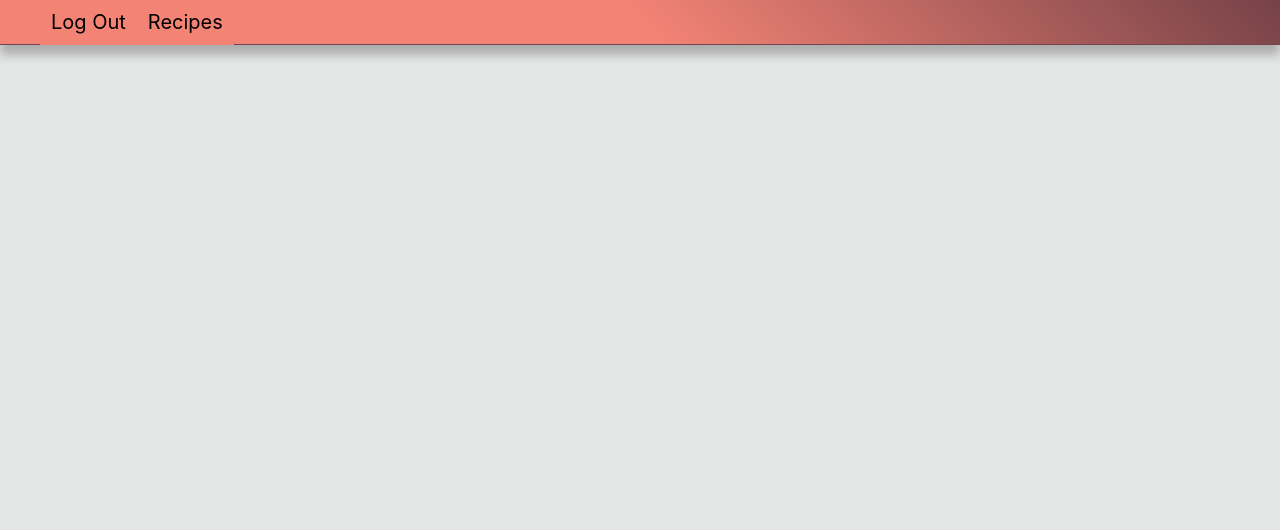
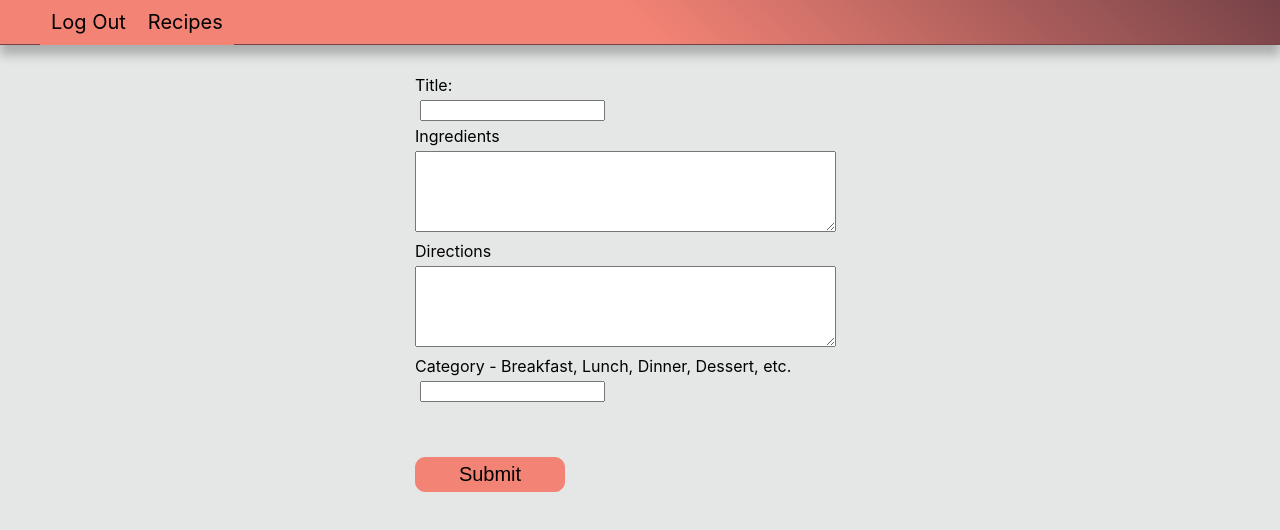
Before and after one commit to bwpt-secret-family-recipes-4/front-end, a React (Create React App) app: page /edit in a window 1280 px wide. Shown: the top 530 px of the page. Built offline with nearby package versions, Linux system fonts and the light colour scheme; sample sign-in values are in the browser's storage.

Commit message:
CRUD complete, may need minor changes

```diff
--- a/public/index.html
+++ b/public/index.html
@@ -16,7 +16,7 @@
       work correctly both with client-side routing and a non-root public URL.
       Learn how to configure a non-root public URL by running `npm run build`.
     -->
-    <title>React App</title>
+    <title>Secret Family Recipes BuildWeek</title>
   </head>
   <body>
     <noscript>You need to enable JavaScript to run this app.</noscript>
--- a/src/App.js
+++ b/src/App.js
@@ -5,7 +5,6 @@ import SignIn from "./components/SignIn";
 import SignUp from "./components/SignUp";
 import Navigation from "./components/Navigation";
 
-import axiosWithAuth from "./utils/axiosWithAuth";
 import RecipeContext from "./contexts/RecipeContext";
 
 import PrivateRoute from "./components/PrivateRoute";
@@ -14,6 +13,7 @@ import RecipeForm from "./components/RecipeForm";
 
 function App() {
   const [isLoggedIn, setIsLoggedIn] = useState(localStorage.getItem("RecipeToken") ? true : false);
+  const [isEditing, setIsEditing] = useState(false);
   const [user, setUser] = useState("");
   const [allRecipes, setAllRecipes] = useState([
     {
@@ -27,28 +27,6 @@ function App() {
     },
   ]);
 
-  // const handleEditRecipeSubmit = (e, data) => {
-  //   e.preventDefault();
-  //   axiosWithAuth()
-  //     .put("/api/recipes/:id", data)
-  //     .then((res) => {
-  //       console.log(res.data);
-  //       setAllRecipes([...allRecipes, res.data]); //! what shape is the data returned
-  //       history.push("/");
-  //     })
-  //     .catch((err) => console.log(err));
-  // };
-  const deleteRecipe = (id) => {
-    axiosWithAuth()
-      .delete(`/api/recipes/${id}`)
-      .then((res) => {
-        console.log("delete response", res.data);
-        const afterDelete = allRecipes.filter((item) => item.id !== id);
-        setAllRecipes([...afterDelete]);
-      })
-      .catch((err) => console.log("delete error", err));
-  };
-
   return (
     <RecipeContext.Provider
       value={{
@@ -56,7 +34,8 @@ function App() {
         setUser,
         allRecipes,
         setAllRecipes,
-        deleteRecipe,
+        isEditing,
+        setIsEditing,
         isLoggedIn,
         setIsLoggedIn,
       }}>
@@ -67,7 +46,8 @@ function App() {
           <PrivateRoute exact path="/" component={RecipesList} />
           <Route path="/login" component={SignIn} />
           <Route path="/signup" component={SignUp} />
-          <Route path="/add" component={RecipeForm} />
+          <PrivateRoute path="/add" component={RecipeForm} />
+          <PrivateRoute path="/edit" component={RecipeForm} />
         </Switch>
       </div>
     </RecipeContext.Provider>
--- a/src/components/Card.js
+++ b/src/components/Card.js
@@ -1,8 +1,24 @@
 import React, { useContext } from "react";
+import { useHistory } from "react-router-dom";
+
+import axiosWithAuth from "../utils/axiosWithAuth";
 import RecipeContext from "../contexts/RecipeContext";
 
 const Card = (props) => {
-  const { deleteRecipe } = useContext(RecipeContext);
+  const history = useHistory();
+  const { allRecipes, setAllRecipes, setIsEditing } = useContext(RecipeContext);
+
+  const deleteRecipe = (id) => {
+    axiosWithAuth()
+      .delete(`/api/recipes/${id}`)
+      .then((res) => {
+        // console.log("delete response", res.data);
+        const afterDelete = allRecipes.filter((item) => item.id !== id);
+        setAllRecipes([...afterDelete]);
+      })
+      .catch((err) => console.log("delete error", err));
+  };
+
   return (
     <div className="card">
       <h3 className="title">{props.title}</h3>
@@ -10,7 +26,15 @@ const Card = (props) => {
       <p className="directions">{props.ingredients}</p>
       <p className="directions">{props.directions}</p>
       <p className="category">Category: {props.category}</p>
-      <button className="edit">edit</button>{" "}
+      <button
+        className="edit"
+        onClick={() => {
+          setIsEditing(true);
+          console.log("Now Editing!!");
+          history.push("/edit", { ...props });
+        }}>
+        edit
+      </button>{" "}
       <button className="delete" onClick={() => deleteRecipe(props.id)}>
         delete
       </button>
--- a/src/components/Navigation.js
+++ b/src/components/Navigation.js
@@ -7,6 +7,7 @@ const Navigation = () => {
 
   const logOut = () => {
     localStorage.removeItem("RecipeToken");
+    localStorage.removeItem("RecipeUser");
     setIsLoggedIn(false);
   };
   return (
--- a/src/components/RecipeForm.js
+++ b/src/components/RecipeForm.js
@@ -4,11 +4,19 @@ import { useHistory } from "react-router-dom";
 import axiosWithAuth from "../utils/axiosWithAuth";
 import RecipeContext from "../contexts/RecipeContext";
 
-function RecipeForm() {
+function RecipeForm(props) {
+  const editData = props.location.state;
   const history = useHistory();
-  const { user, setAllRecipes } = useContext(RecipeContext);
-  const initialState = { title: "", creator: user, ingredients: "", directions: "", category: "" };
-  const [recipe, setRecipe] = useState(initialState);
+  const { isEditing, setIsEditing, user } = useContext(RecipeContext);
+  const initialState = {
+    title: "",
+    creator: user.username,
+    ingredients: "",
+    directions: "",
+    category: "",
+    user_id: user.id,
+  };
+  const [recipe, setRecipe] = useState(editData || initialState);
 
   // const [errors, setErrors] = useState(initialState);
 
@@ -16,17 +24,29 @@ function RecipeForm() {
 
   // });
 
-  const handleSubmit = (e, id) => {
+  const handleSubmit = (e) => {
     e.preventDefault();
     axiosWithAuth()
-      .post(`/api/recipes/${id}/${user}`, recipe)
+      .post(`/api/recipes/${user.id}/user`, recipe)
       .then((res) => {
-        console.log(res.data);
-        setAllRecipes([...res.data]); //! what shape is the data returned
+        // console.log(res);
         setRecipe(initialState);
         history.push("/");
       })
-      .catch((error) => console.log("Error", error));
+      .catch((error) => console.log("new recipe Error", error.config.data, { error }));
+  };
+
+  const handleEdit = (e) => {
+    e.preventDefault();
+    axiosWithAuth()
+      .put(`/api/recipes/${editData.id}`, recipe)
+      .then((res) => {
+        // console.log("edit response", res);
+        console.log("Done Editing");
+        setIsEditing(false);
+        history.push("/");
+      })
+      .catch((err) => console.log("edit error", err));
   };
 
   const handleChange = (e) => {
@@ -42,28 +62,31 @@ function RecipeForm() {
 
   return (
     <div className="container">
-      <form onSubmit={handleSubmit}>
+      <form onSubmit={isEditing ? handleEdit : handleSubmit}>
         <label htmlFor="title">
           Title:
+          <br />
           <input id="title" type="text" name="title" onChange={handleChange} value={recipe.title} />
         </label>
-        <label htmlFor="creator">
-          Creator:
-          <input
-            id="creator"
-            type="text"
-            name="creator"
+        <label htmlFor="ingredients">
+          Ingredients
+          <textarea
+            name="ingredients"
+            rows="5"
+            cols="50"
+            maxLength="10000"
             onChange={handleChange}
-            value={recipe.user}
-          />
-        </label>
-        <label htmlFor="ingredients">
-          Ingedients
-          <textarea name="ingredients" rows="5" cols="50" maxlength="10000"></textarea>
+            value={recipe.ingredients}></textarea>
         </label>
         <label htmlFor="directions">
           Directions
-          <textarea name="directions" rows="5" cols="50" maxlength="10000"></textarea>
+          <textarea
+            name="directions"
+            rows="5"
+            cols="50"
+            maxLength="10000"
+            onChange={handleChange}
+            value={recipe.directions}></textarea>
         </label>
         <label htmlFor="category">
           Category - Breakfast, Lunch, Dinner, Dessert, etc.
--- a/src/components/SignIn.js
+++ b/src/components/SignIn.js
@@ -9,7 +9,7 @@ import RecipeContext from "../contexts/RecipeContext";
 function SignIn() {
   // console.log("Sign In: ", props);
   const history = useHistory();
-  const { setUser, setIsLoggedIn } = useContext(RecipeContext);
+  const { setIsLoggedIn, setUser } = useContext(RecipeContext);
   const initialState = { username: "", password: "" };
   const [logInUser, setLogInUser] = useState(initialState);
 
@@ -32,10 +32,14 @@ function SignIn() {
     axiosWithAuth()
       .post("/api/auth/login", logInUser)
       .then((res) => {
-        console.log("login response", res);
+        // console.log("login response", res);
         localStorage.setItem("RecipeToken", res.data.token);
+        localStorage.setItem(
+          "RecipeUser",
+          JSON.stringify({ id: res.data.id, username: res.data.username })
+        );
+        setUser({ id: res.data.id, username: res.data.username });
         setIsLoggedIn(true);
-        setUser(res.data.username);
         setLogInUser(initialState);
         history.push("/");
       })
--- a/src/components/SignUp.js
+++ b/src/components/SignUp.js
@@ -12,8 +12,8 @@ function SignUp() {
   const [errors, setErrors] = useState(initialState);
 
   const formSchema = yup.object().shape({
-    fullName: yup.string(),
-    userName: yup.string().required("User name is a required field."),
+    name: yup.string(),
+    username: yup.string().required("User name is a required field."),
     password: yup.string().required("Password is required."),
     email: yup.string(),
   });
--- a/src/css/index.scss
+++ b/src/css/index.scss
@@ -146,6 +146,9 @@ body {
       input {
         margin: 0.5rem;
       }
+      textarea {
+        margin: 0.5rem 0;
+      }
     }
     .error {
       display: inline;
--- a/src/utils/axiosWithAuth.js
+++ b/src/utils/axiosWithAuth.js
@@ -4,7 +4,7 @@ const axiosWithAuth = () => {
   const token = localStorage.getItem("RecipeToken");
 
   return axios.create({
-    baseURL: "https://backend-secretfamilyrecipe.herokuapp.com",
+    baseURL: "https://secretfamilyrecipes.herokuapp.com",
     headers: {
       authorization: token,
     },
```
